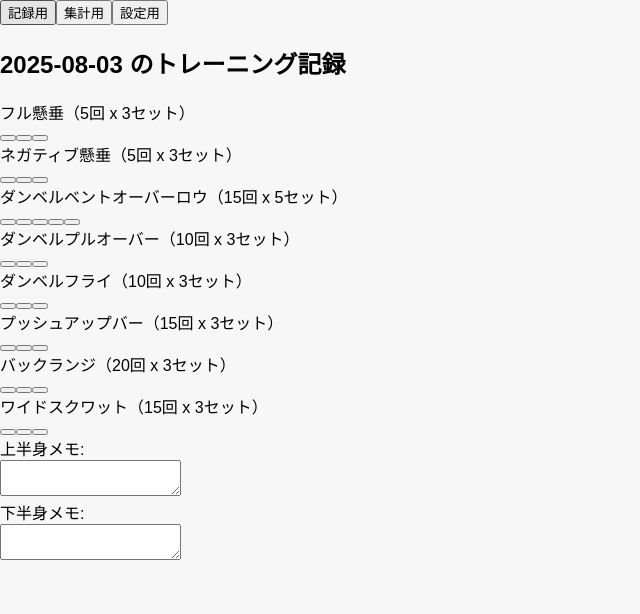
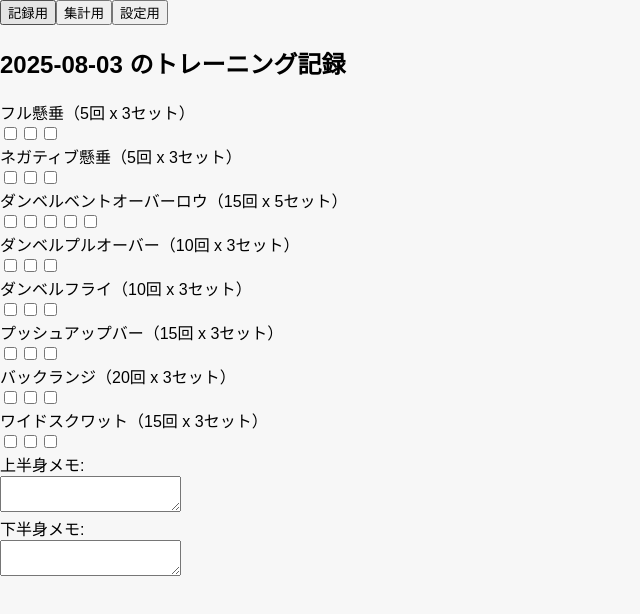
Before and after one commit to Mickey-1996/workout_tracker20250803, a Next.js app: page / in a window 1280 px wide. Shown: the top 614 px of the page, without its empty margins (0-640 px from the left). Built offline with nearby package versions, Linux system fonts and the light colour scheme.

Commit message:
Update checkbox.tsx

```diff
--- a/src/components/ui/checkbox.tsx
+++ b/src/components/ui/checkbox.tsx
@@ -1,18 +1,20 @@
+import React from "react";
 
-import * as React from "react";
-import * as CheckboxPrimitive from "@radix-ui/react-checkbox";
-import { Check } from "lucide-react";
-import { cn } from "@/lib/utils";
-
-const Checkbox = React.forwardRef<React.ElementRef<typeof CheckboxPrimitive.Root>, React.ComponentPropsWithoutRef<typeof CheckboxPrimitive.Root>>(
-  ({ className, ...props }, ref) => (
-    <CheckboxPrimitive.Root ref={ref} className={cn("peer h-4 w-4 shrink-0 rounded-sm border border-primary ring-offset-background focus-visible:outline-none focus-visible:ring-2 focus-visible:ring-ring focus-visible:ring-offset-2 disabled:cursor-not-allowed disabled:opacity-50 data-[state=checked]:bg-primary data-[state=checked]:text-primary-foreground", className)} {...props}>
-      <CheckboxPrimitive.Indicator className={cn("flex items-center justify-center text-current")}>
-        <Check className="h-4 w-4" />
-      </CheckboxPrimitive.Indicator>
-    </CheckboxPrimitive.Root>
-  )
-);
-Checkbox.displayName = CheckboxPrimitive.Root.displayName;
-
-export { Checkbox };
+export function Checkbox({
+  checked,
+  onCheckedChange,
+  className = "",
+}: {
+  checked: boolean;
+  onCheckedChange: () => void;
+  className?: string;
+}) {
+  return (
+    <input
+      type="checkbox"
+      checked={checked}
+      onChange={onCheckedChange}
+      className={`accent-blue-600 ${className}`}
+    />
+  );
+}
```
